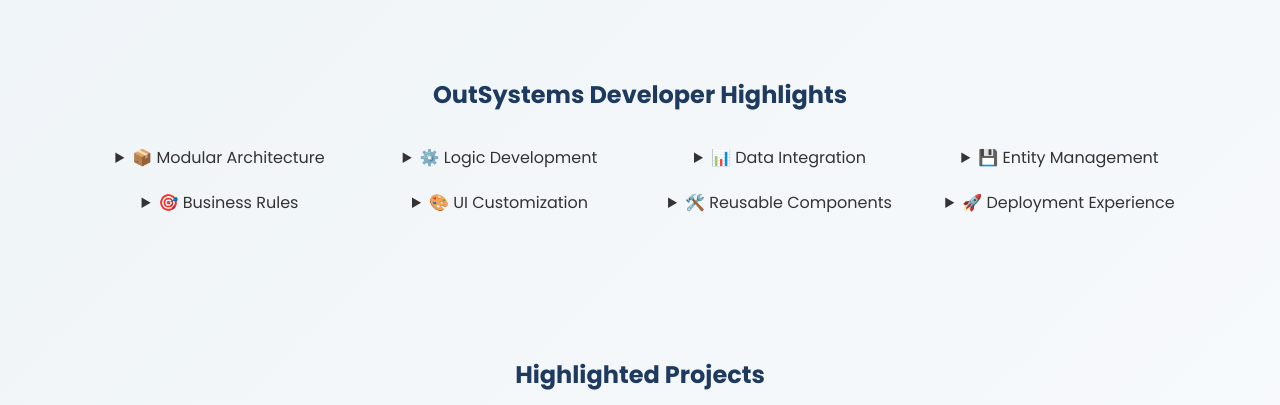
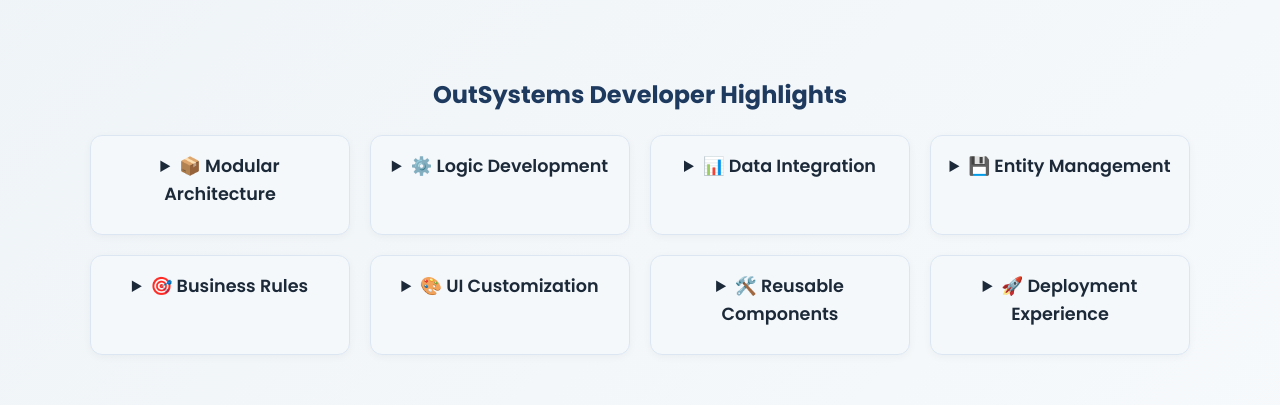
Before and after one commit to nhutphi203/nhutphi203, a plain HTML site: page index.html in a window 1280 px wide. Shown: the part 1440-1845 px from the top of the page. Drawn offline with nearby package versions, Linux system fonts and the light colour scheme; files whose address does not match are found by name.

Commit message:
Update style.css

```diff
--- a/style.css
+++ b/style.css
@@ -122,12 +122,40 @@ a:hover {
   transform: translateY(-5px);
 }
 
-/* OutSystems Highlights (custom grid) */
 .outsystems-grid {
   display: grid;
-  grid-template-columns: repeat(auto-fit, minmax(240px, 1fr));
+  grid-template-columns: repeat(auto-fit, minmax(260px, 1fr));
   gap: 20px;
-  margin-top: 30px;
+  margin-top: 20px;
+}
+
+.outsystems-grid details {
+  background: #f4f8fb;
+  border: 1px solid #dbe6f2;
+  border-radius: 12px;
+  padding: 16px;
+  box-shadow: 0 2px 8px rgba(0, 0, 0, 0.04);
+  transition: box-shadow 0.3s ease, transform 0.2s ease;
+}
+
+.outsystems-grid details:hover {
+  box-shadow: 0 8px 18px rgba(0, 0, 0, 0.08);
+  transform: translateY(-2px);
+}
+
+.outsystems-grid summary {
+  font-weight: 600;
+  font-size: 1.1rem;
+  margin-bottom: 10px;
+  color: #1c2938;
+  cursor: pointer;
+}
+
+.outsystems-grid p {
+  margin-top: 10px;
+  font-size: 0.95rem;
+  color: #4a4a4a;
+  line-height: 1.5;
 }
 
 .highlight-card {
```
